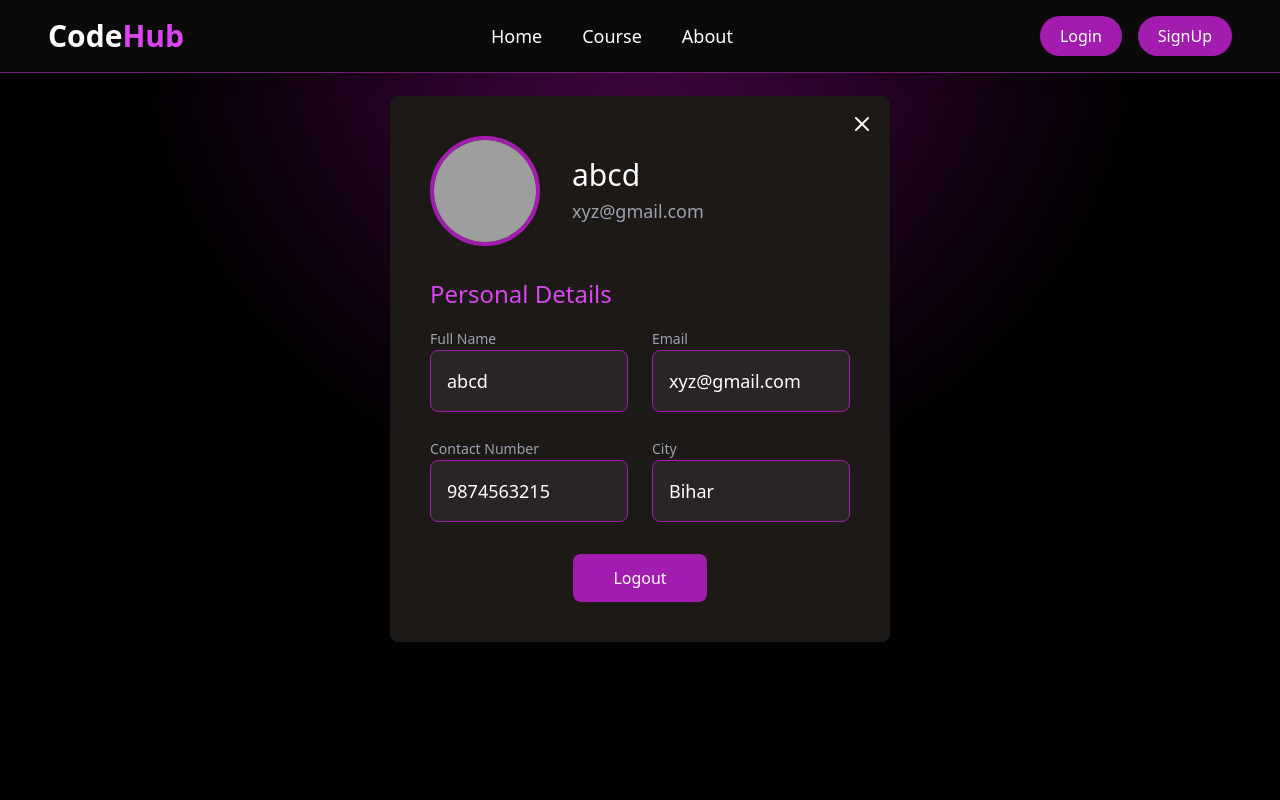
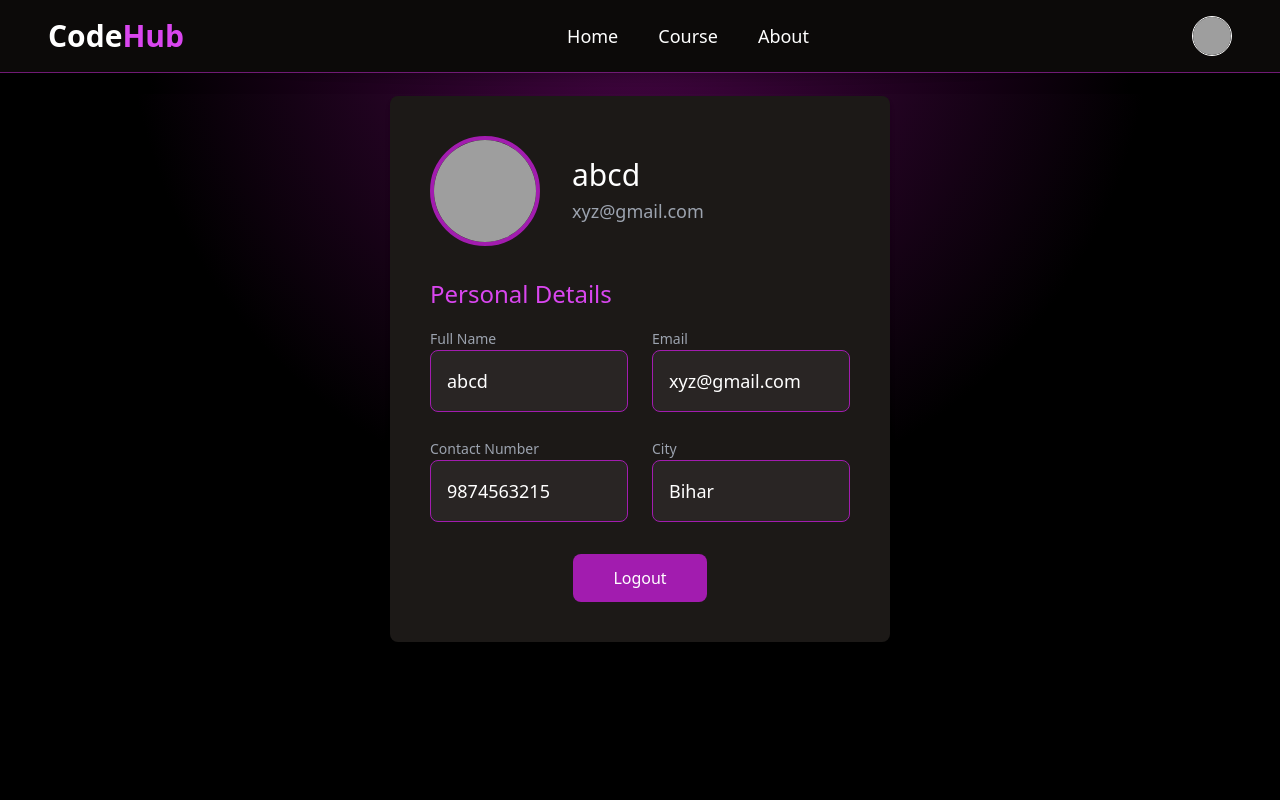
Before and after one commit to yashjaiswal4646/Online-Learning-React-, a React (Vite) app: page /profile in a window 1280 px wide. Shown: the top 800 px of the page. Built offline with nearby package versions, Linux system fonts and the light colour scheme; grey boxes are pictures that could not be loaded.

Commit message:
update profile

```diff
--- a/src/pages/Profile.jsx
+++ b/src/pages/Profile.jsx
@@ -1,6 +1,7 @@
 import React from "react";
 import profile from "/images/profile.png";
 import { useNavigate } from "react-router-dom";
+import Navbar1 from "../components/Navbar1";
 
 function Profile() {
 
@@ -14,12 +15,13 @@ function Profile() {
           "radial-gradient(circle at top center, #410640 5%, #000000 50%)",
       }}
     >
+      <Navbar1/>
       <main className="w-full min-h-screen py-12">
 
         {/* Profile Section */}
         <section className="relative max-w-[500px] mx-auto bg-stone-900 p-10 rounded-lg shadow-md mt-12">
 
-          {/* Cross button */}
+          {/* Cross button
           <button
             className="absolute text-white transition bg-transparent rounded-full top-4 right-4 hover:text-red-500"
           >
@@ -27,7 +29,7 @@ function Profile() {
               <line x1="18" y1="6" x2="6" y2="18" />
               <line x1="6" y1="6" x2="18" y2="18" />
             </svg>
-          </button>
+          </button> */}
 
           {/* Profile Info */}
           <div className="flex items-center gap-8">
```
